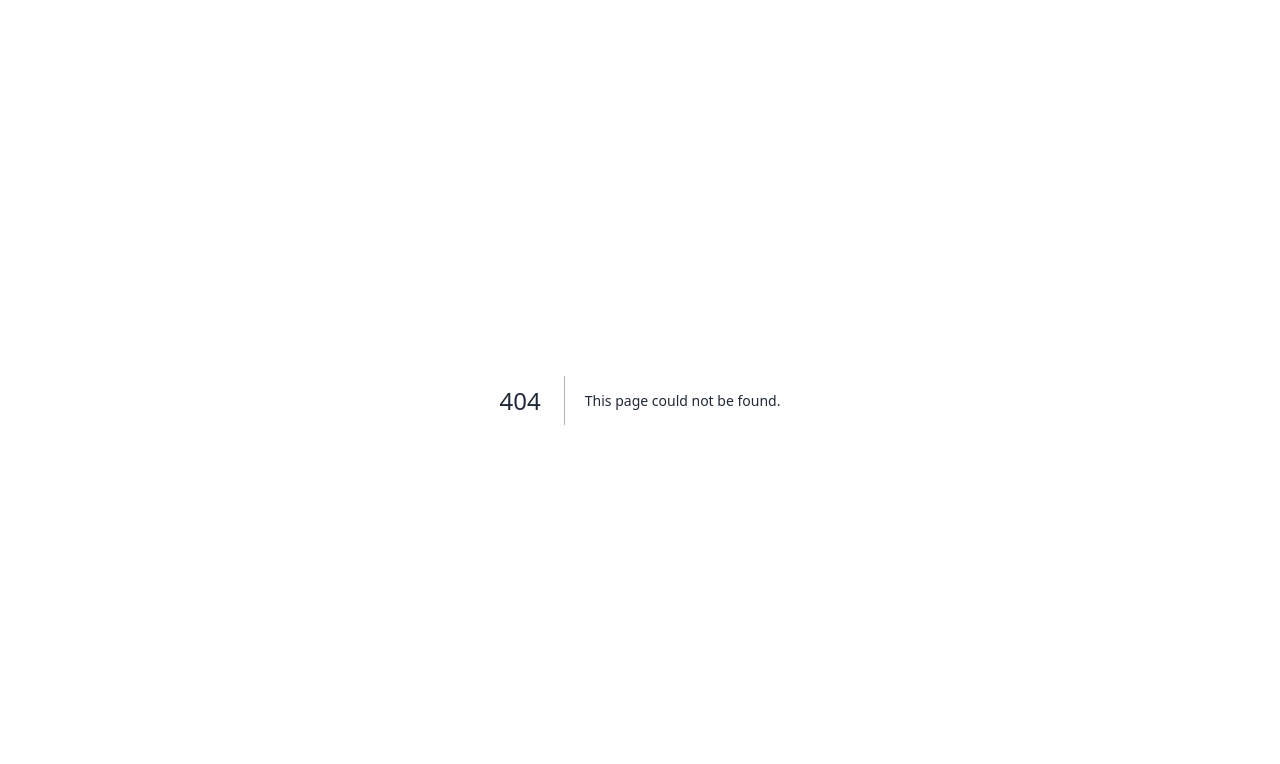
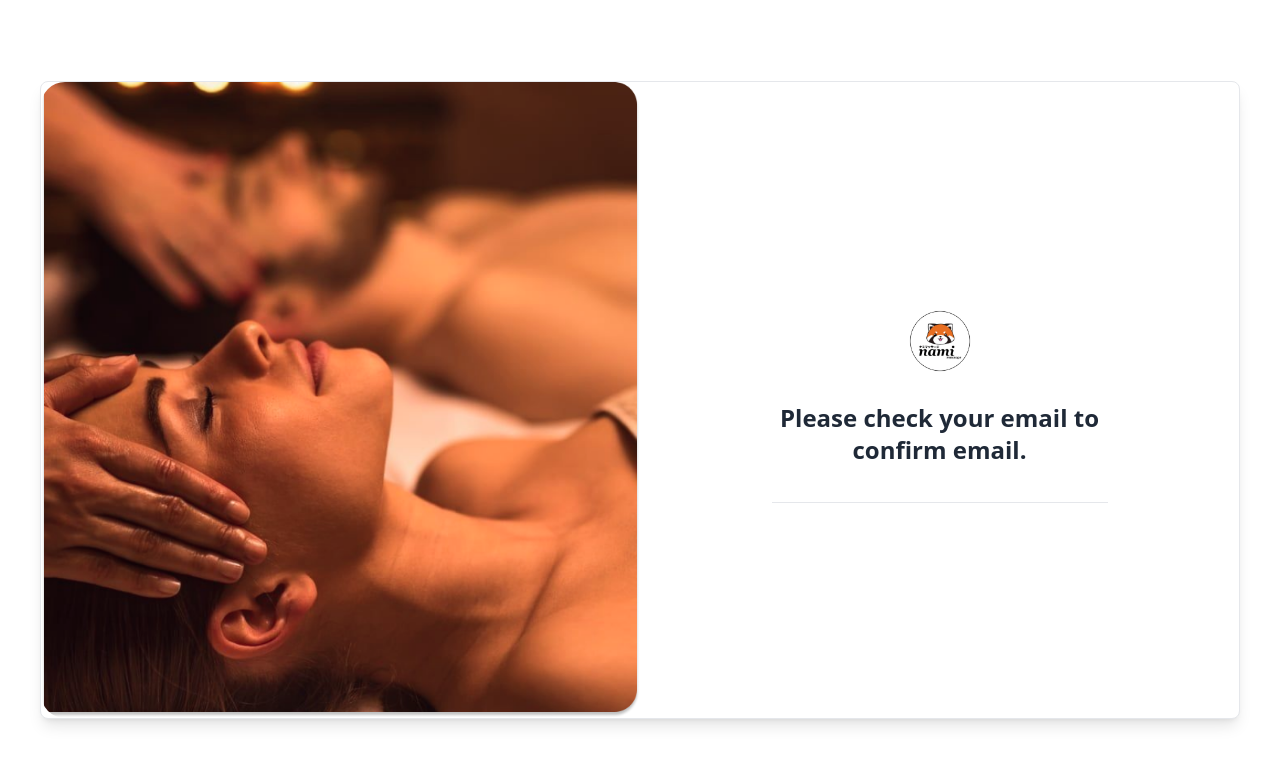
Before and after one commit to Gusb3ll/massage, a Next.js app in the folder apps/client/: page /verify in a window 1280 px wide. Before the commit this address had no page. Shown: the top 764 px of the page. Built offline with nearby package versions, Linux system fonts and the light colour scheme.

Commit message:
fix : register

```diff
--- a/apps/client/src/pages/register.tsx
+++ b/apps/client/src/pages/register.tsx
@@ -2,7 +2,7 @@ import { useMutation } from '@tanstack/react-query'
 import Image from 'next/image'
 import Link from 'next/link'
 import { useRouter } from 'next/router'
-import { signIn } from 'next-auth/react'
+// import { signIn } from 'next-auth/react'
 import { useState } from 'react'
 import { SubmitHandler, useForm } from 'react-hook-form'
 import { toast } from 'sonner'
@@ -55,23 +55,18 @@ const Register = () => {
           throw new Error('รหัสผ่านต้องมีอย่างน้อย 8 ตัวอักษร')
         }
 
-        // const res = await registerMutation.mutateAsync(args)
-
-        // if (!res || !res.accessToken) {
-        //   throw new Error('ไม่สามารถรับ accessToken จากการสมัครสมาชิกได้')
-        // }
-        // toast.success('สมัครสมาชิกสำเร็จ!')
-
         const res = await registerMutation.mutateAsync(args)
         if (!res || !res.accessToken) {
-          throw new Error('ไม่สามารถรับ accessToken จากการสมัครสมาชิกได้')
+          router.push('/verify')
+
+          //   throw new Error('ไม่สามารถรับ accessToken จากการสมัครสมาชิกได้')
         }
 
-        await signIn('credentials-register', {
-          accessToken: res.accessToken,
-          redirect: false,
-        })
-        router.push('/login')
+        // await signIn('credentials-register', {
+        //   accessToken: res.accessToken,
+        //   redirect: false,
+        // })
+        router.push('/verify')
       } catch (e) {
         toast.error((e as Error).message)
       }
--- /dev/null
+++ b/apps/client/src/pages/verify.tsx
@@ -0,0 +1,43 @@
+import Image from 'next/image'
+
+function Verify() {
+  return (
+    <div className="flex min-h-screen items-center justify-center">
+      <div className="m-10 flex w-full max-w-7xl rounded-lg border bg-white shadow-lg">
+        <div className="flex w-full flex-col md:flex-row">
+          <div className="hidden h-full w-full sm:block md:w-1/2">
+            <Image
+              src="/images/login.png"
+              alt="Login"
+              width={1000}
+              height={1000}
+              className="h-full w-full rounded-3xl object-cover"
+            />
+          </div>
+
+          <div className="flex w-full items-center justify-center md:w-1/2">
+            <div className="flex w-full max-w-[400px] flex-col gap-4 p-8">
+              <div className="flex justify-center">
+                <Image
+                  src="/images/logo.png"
+                  alt="Logo"
+                  width={90}
+                  height={40}
+                  className="h-[52px] w-[52px] md:h-[90px] md:w-[90px]"
+                />
+              </div>
+
+              <h1 className="text-center text-2xl font-bold">
+                Please check your email to confirm email.
+              </h1>
+
+              <hr className="mt-5" />
+            </div>
+          </div>
+        </div>
+      </div>
+    </div>
+  )
+}
+
+export default Verify
```
